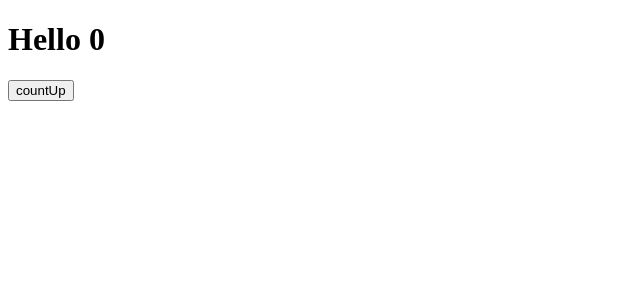
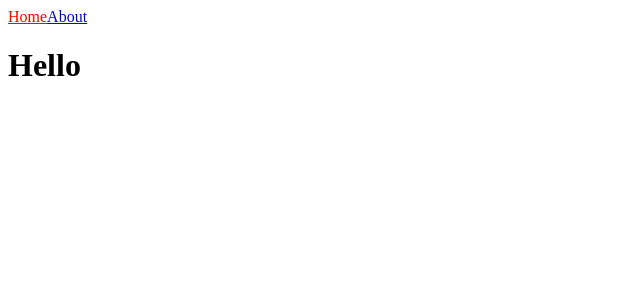
Before and after one commit to minchodang/nextjs-practice2, a Next.js app: page / in a window 1280 px wide. Shown: the top 300 px of the page, without its empty margins (0-640 px from the left). Built offline with nearby package versions, Linux system fonts and the light colour scheme.

Commit message:
Add: routing

```diff
--- /dev/null
+++ b/components/NavBar.js
@@ -0,0 +1,18 @@
+import Link from 'next/link';
+import { useRouter } from 'next/router';
+
+export default function NavBar() {
+  const router = useRouter();
+  return (
+    <nav>
+      <Link href="/">
+        <a style={{ color: router.pathname === '/' ? 'red' : 'blue' }}>Home</a>
+      </Link>
+      <Link href="/about">
+        <a style={{ color: router.pathname === '/about' ? 'red' : 'blue' }}>
+          About
+        </a>
+      </Link>
+    </nav>
+  );
+}
--- a/pages/index.js
+++ b/pages/index.js
@@ -1,12 +1,10 @@
-import Link from 'next/link';
-import { useState } from 'react';
+import NavBar from '../components/NavBar';
 
 export default function Home() {
-  const [counter, setCounter] = useState(0);
   return (
     <>
-      <h1>Hello {counter}</h1>
-      <button onClick={() => setCounter((prev) => prev + 1)}>countUp</button>
+      <NavBar />
+      <h1>Hello </h1>
     </>
   );
 }
```
Also changed, not shown: pages/about.js (+8 -1 lines).
